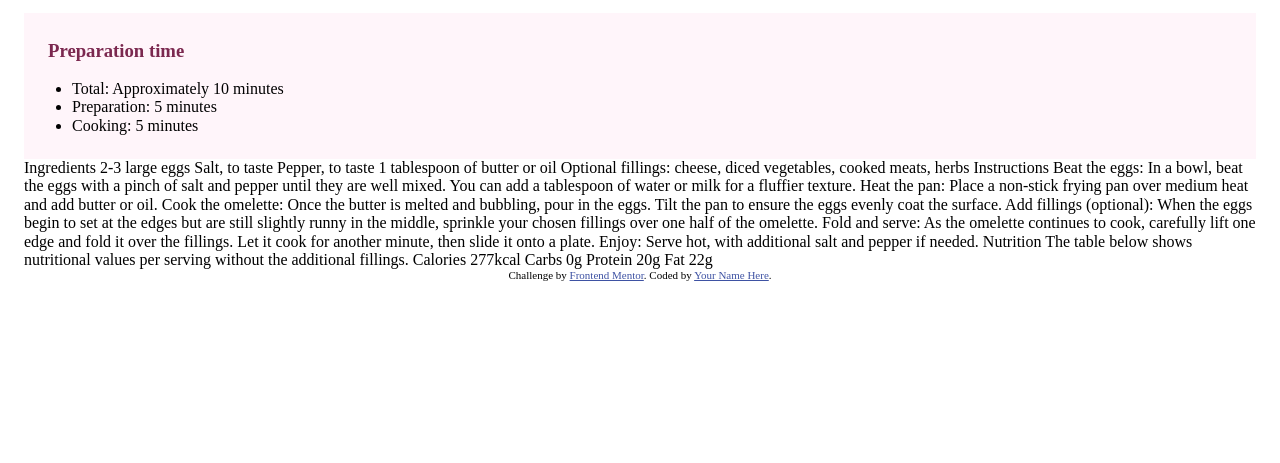
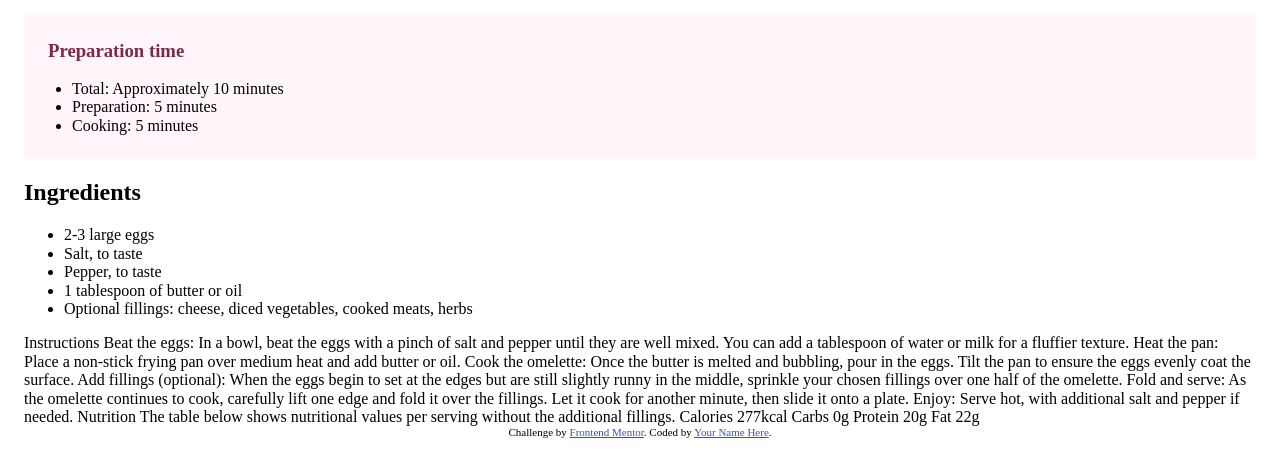
Before and after one commit to lindseyl0u/RecipePage, a plain HTML site: page index.html in a window 1280 px wide. Shown: the part 693-1156 px from the top of the page. Before the commit the page ends 999 px from the top, so only its background shows below. Drawn offline with Linux system fonts and the light colour scheme.

Commit message:
created the ingredients section

```diff
--- a/index.html
+++ b/index.html
@@ -29,17 +29,17 @@
       <li>Cooking: 5 minutes</li>
     </ul>
   </section>
-
-  Ingredients
-
-  2-3 large eggs
-  Salt, to taste
-  Pepper, to taste
-  1 tablespoon of butter or oil
-  Optional fillings: cheese, diced vegetables, cooked meats, herbs
-
+  <section>
+    <h2>Ingredients</h2>
+    <ul>
+      <li>2-3 large eggs</li>
+      <li>Salt, to taste</li>
+      <li>Pepper, to taste</li>
+      <li>1 tablespoon of butter or oil</li>
+      <li>Optional fillings: cheese, diced vegetables, cooked meats, herbs</li>
+    </ul>
+  </section>
   Instructions
-
   Beat the eggs: In a bowl, beat the eggs with a pinch of salt and pepper until they are well mixed.
   You can add a tablespoon of water or milk for a fluffier texture.
 
```
